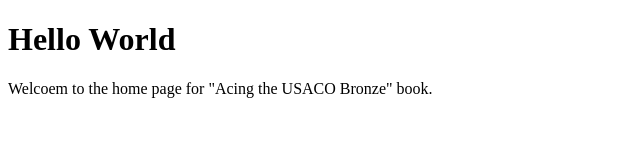
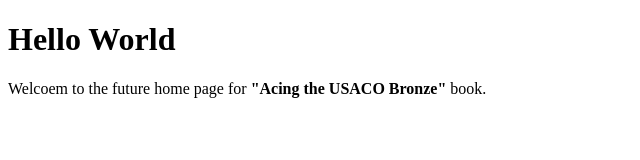
Before and after one commit to AcingTheUsacoBronze/AcingTheUsacoBronze.github.io, a plain HTML site: page index.html in a window 1280 px wide. Shown: the whole page, without its empty margins (0-640 px from the left). Drawn offline with Linux system fonts and the light colour scheme.

Commit message:
update index.html to have bold

```diff
--- a/index.html
+++ b/index.html
@@ -2,7 +2,7 @@
 <html>
 <body>
 <h1>Hello World</h1>
-<p>Welcoem to the home page for "Acing the USACO Bronze" book.</p>
+  <p>Welcoem to the future home page for <b>"Acing the USACO Bronze"</b> book.</p>
 </body>
 
 </html>
```
